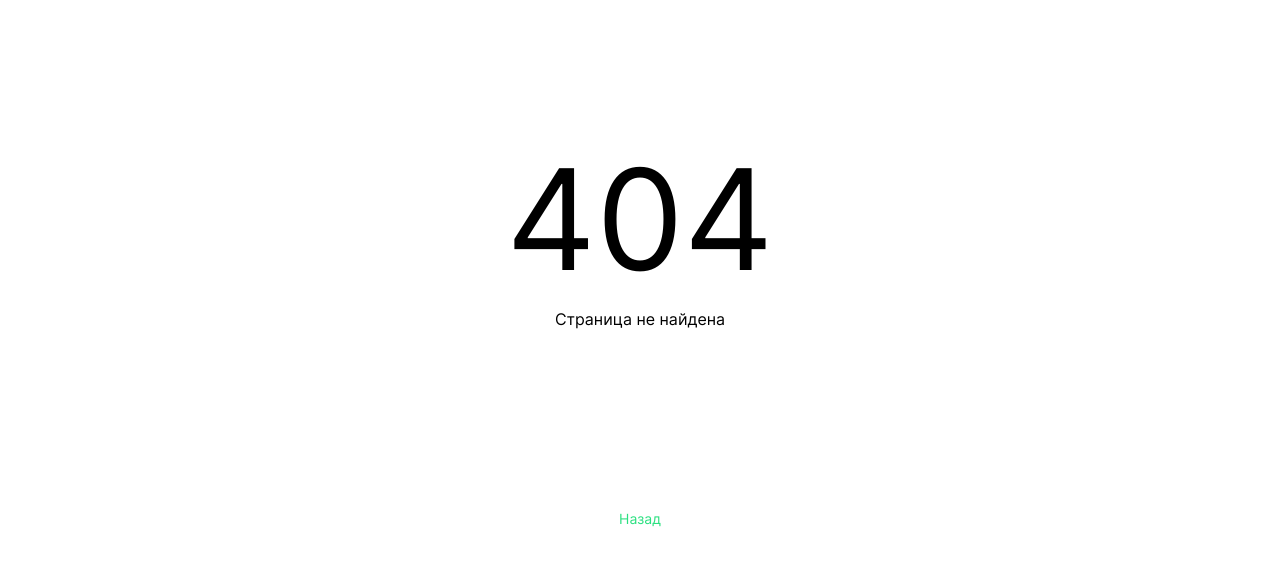
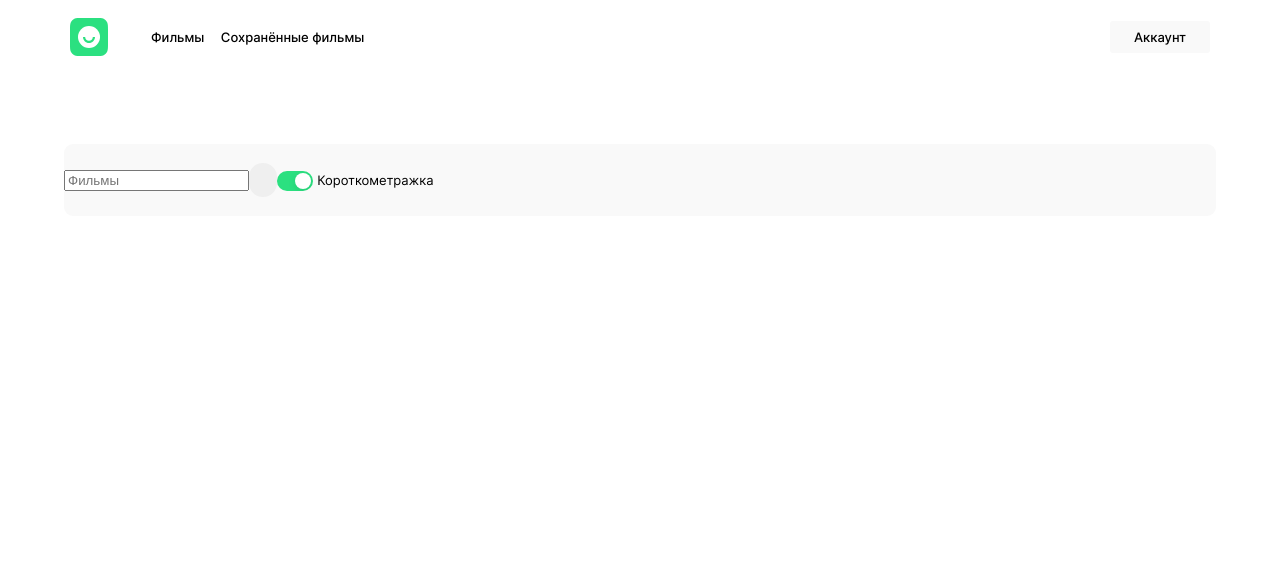
Before and after one commit to AndreiZhura/movies-explorer-frontend, a React (Create React App) app: page / in a window 1280 px wide. Before the commit this address had no page. Shown: the top 566 px of the page. Built offline with nearby package versions, Linux system fonts and the light colour scheme.

Commit message:
сделал чекбокс

```diff
--- a/src/components/App/App.js
+++ b/src/components/App/App.js
@@ -3,17 +3,19 @@ import './App.css';
 //import Login from '../auth/Login/Login';
 //import Register from '../auth/Register/Register';
 import Header from '../common/Header/Header';
-import Profile from '../auth/Profile/Profile';
+//import Profile from '../auth/Profile/Profile';
 //import Main from '../Main/Main';
 //import Footer from '../common/Footer/Footer';
 //import SearchForm from '../Movies/SearchForm/SearchForm';
-import PageNotFound from '../PageNotFound/PageNotFound';
+//import PageNotFound from '../PageNotFound/PageNotFound';
+import Movies from '../Movies/Movies';
 
 
 function App() {
   return (
     <>
-      <PageNotFound/>
+    <Header/>
+      <Movies/>
     </>
   );
 }
--- a/src/components/Movies/SearchForm/SearchForm.css
+++ b/src/components/Movies/SearchForm/SearchForm.css
@@ -0,0 +1,92 @@
+.search-form {
+
+    width: 1280;
+}
+
+.search-form__container {
+    background-color: #F9F9F9;
+    height: 72px;
+    border-radius: 9px;
+    margin-top: 70px;
+
+    width: calc(100vw - 10vw);
+    margin-left: auto;
+    margin-right: auto;
+}
+
+.search-form__forma {
+    display: flex;
+    align-items: center;
+
+    height: 100%;
+}
+
+.section-form__input {}
+
+.section-form__button {
+    cursor: pointer;
+    background-repeat: no-repeat;
+    background-position: center;
+    width: 34px;
+    height: 34px;
+    border-radius: 48px;
+    border: none;
+}
+
+.checbox {
+    width: 100vw;
+    position: relative;
+    display: flex;
+    flex-direction: column;
+
+}
+
+.checkbox__input {
+    appearance: none;
+    position: absolute;
+}
+
+.checkbox__label {
+    position: relative;
+    padding-left: 40px;
+    font-weight: 400;
+    font-size: 13px;
+    line-height: 18px;
+}
+
+.checkbox__label::before {
+    content: "";
+    cursor: pointer;
+    display: block;
+    width: 36px;
+    height: 20px;
+    background-color: #2BE080;
+    border-radius: 20px;
+    position: absolute;
+    left: 0px;
+    background-image: url(../../../images/tumb__COLOR_tumbler-on-2.svg);
+    background-repeat: no-repeat;
+    background-position: 150% 25%;
+    z-index: 0;
+}
+
+.checkbox__label::after {
+    content: "";
+    cursor: pointer;
+    display: block;
+    width: 36px;
+    height: 20px;
+    background-color: #2BE080;
+    border-radius: 20px;
+    position: absolute;
+    top: 0px;
+    left: 0px;
+    background-image: url(../../../images/tumb__COLOR_tumbler-on-2.svg);
+    background-repeat: no-repeat;
+    background-position: -50% 25%;
+    visibility: hidden;
+}
+
+.checkbox__input:checked + .checkbox__label::after{
+    visibility: visible;
+}
--- a/src/components/Movies/SearchForm/SearchForm.js
+++ b/src/components/Movies/SearchForm/SearchForm.js
@@ -1,11 +1,29 @@
 import React from "react";
 import "./SearchForm.css"
 
-function SearchForm(){
-    return(
-     <section className="search-form">
 
-     </section>
+function SearchForm() {
+    return (
+        <section className="search-form">
+            <div className="search-form__container">
+                <form className="search-form__forma">
+                    <input
+                        className="section-form__input"
+                        id="text-input"
+                        required
+                        placeholder="Фильмы"
+                        type="text"
+                        name="text-link"
+                    />
+                    <button className="section-form__button"></button>
+                    <div className="checbox">
+                        <input className="checkbox__input" type="checkbox" id = "checkbox" />
+                        <label className="checkbox__label" for="checkbox" >Короткометражка</label>
+                    </div>
+
+                </form>
+            </div>
+        </section>
     );
 };
 
```
Also changed, not shown: src/images/find.svg (added), src/images/tumb__COLOR_tumbler-on-2.svg (added).
